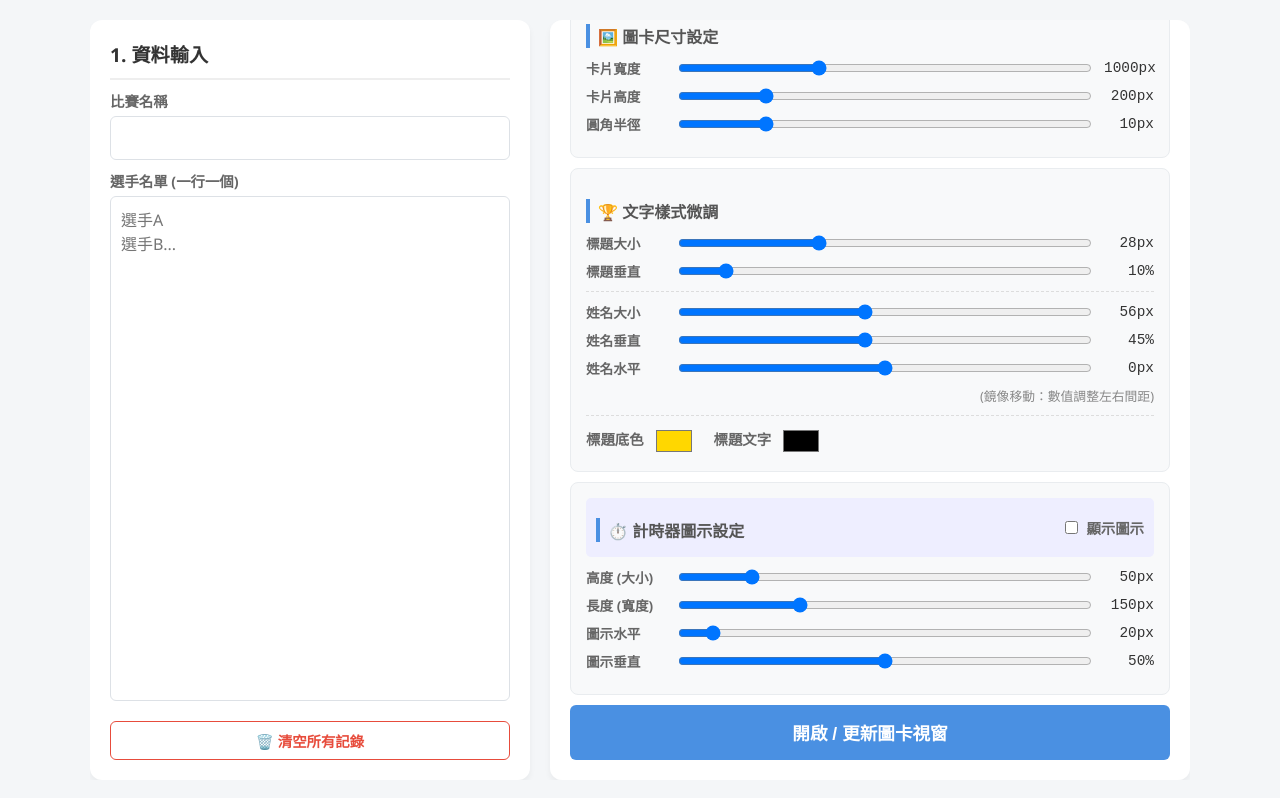
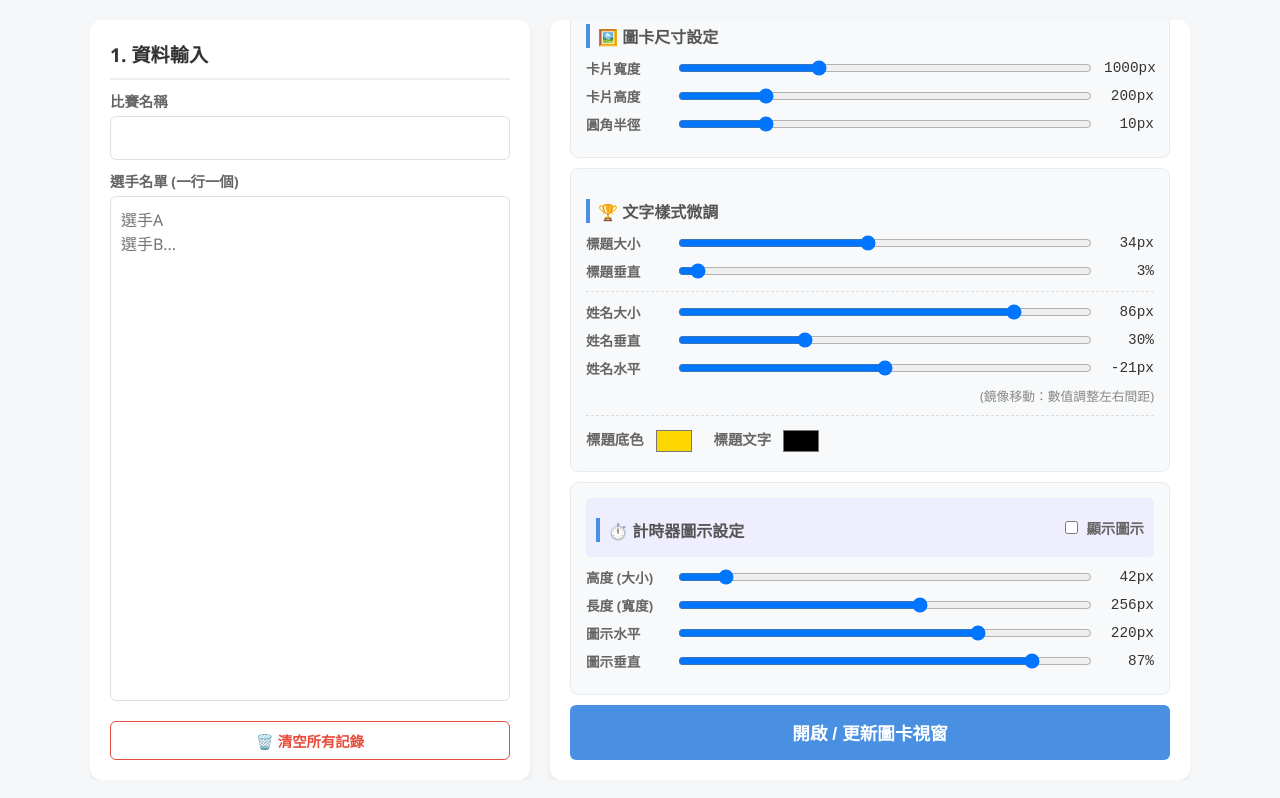
Before and after one commit to hkgolive01/Go-Stream-Cards, a plain HTML site: page index.html in a window 1280 px wide. Both pictures are taken after a click on the button "開啟 / 更新圖卡視窗". Drawn offline with Linux system fonts and the light colour scheme.

Commit message:
Update index.html

```diff
--- a/index.html
+++ b/index.html
@@ -242,30 +242,30 @@
 
                 <div class="slider-row">
                     <label>標題大小</label>
-                    <input type="range" id="title-size" min="12" max="60" value="28">
-                    <span class="value-display" id="val-title-size">28px</span>
+                    <input type="range" id="title-size" min="12" max="60" value="34">
+                    <span class="value-display" id="val-title-size">34px</span>
                 </div>
                 <div class="slider-row">
                     <label>標題垂直</label>
-                    <input type="range" id="title-top" min="0" max="100" value="10">
-                    <span class="value-display" id="val-title-top">10%</span>
+                    <input type="range" id="title-top" min="0" max="100" value="3">
+                    <span class="value-display" id="val-title-top">3%</span>
                 </div>
 
                 <div class="slider-row" style="border-top: 1px dashed #ddd; margin-top: 10px; padding-top: 10px;">
                     <label>姓名大小</label>
-                    <input type="range" id="name-size" min="20" max="100" value="56">
-                    <span class="value-display" id="val-name-size">56px</span>
+                    <input type="range" id="name-size" min="20" max="100" value="86">
+                    <span class="value-display" id="val-name-size">86px</span>
                 </div>
                 <div class="slider-row">
                     <label>姓名垂直</label>
-                    <input type="range" id="name-top" min="0" max="100" value="45">
-                    <span class="value-display" id="val-name-top">45%</span>
+                    <input type="range" id="name-top" min="0" max="100" value="30">
+                    <span class="value-display" id="val-name-top">30%</span>
                 </div>
 
                 <div class="slider-row">
                     <label>姓名水平</label>
                     <input type="range" id="name-offset-x" min="-200" max="200" value="0">
-                    <span class="value-display" id="val-name-offset-x">0px</span>
+                    <span class="value-display" id="val-name-offset-x">-21px</span>
                 </div>
                 <div style="font-size:0.8rem; color:#888; text-align:right; margin-bottom:5px;">
                     (鏡像移動：數值調整左右間距)
@@ -294,24 +294,24 @@
 
                 <div class="slider-row">
                     <label>高度 (大小)</label>
-                    <input type="range" id="timer-size" min="30" max="150" value="50">
-                    <span class="value-display" id="val-timer-size">50px</span>
+                    <input type="range" id="timer-size" min="30" max="150" value="42">
+                    <span class="value-display" id="val-timer-size">42px</span>
                 </div>
                 <div class="slider-row">
                     <label>長度 (寬度)</label>
-                    <input type="range" id="timer-width" min="50" max="400" value="150">
-                    <span class="value-display" id="val-timer-width">150px</span>
+                    <input type="range" id="timer-width" min="50" max="400" value="256">
+                    <span class="value-display" id="val-timer-width">256px</span>
                 </div>
 
                 <div class="slider-row">
                     <label>圖示水平</label>
-                    <input type="range" id="timer-x" min="0" max="300" value="20">
-                    <span class="value-display" id="val-timer-x">20px</span>
+                    <input type="range" id="timer-x" min="0" max="300" value="220">
+                    <span class="value-display" id="val-timer-x">220px</span>
                 </div>
                 <div class="slider-row">
                     <label>圖示垂直</label>
-                    <input type="range" id="timer-y" min="0" max="100" value="50">
-                    <span class="value-display" id="val-timer-y">50%</span>
+                    <input type="range" id="timer-y" min="0" max="100" value="87">
+                    <span class="value-display" id="val-timer-y">87%</span>
                 </div>
             </div>
 
@@ -572,8 +572,7 @@
             }
 
             // 單純的時鐘 SVG，不含背景
-            const clockSvg = `<svg xmlns="http://www.w3.org/2000/svg" viewBox="0 0 24 24" fill="none" stroke="white" stroke-width="2" stroke-linecap="round" stroke-linejoin="round"><circle cx="12" cy="12" r="10"></circle><polyline points="12 6 12 12 16 14"></polyline></svg>`;
-
+          const clockSvg = `<svg xmlns="http://www.w3.org/2000/svg" viewBox="0 0 24 24" fill="none" stroke="currentColor" stroke-width="2" stroke-linecap="round" stroke-linejoin="round"><circle cx="12" cy="12" r="10"></circle><polyline points="12 6 12 12 16 14"></polyline></svg>`;
             const popupContent = `
                 <!DOCTYPE html>
                 <html lang="zh-TW">
@@ -635,26 +634,41 @@
                             border: 3px solid #fff; box-shadow: 0 0 15px rgba(0,0,0,0.4); z-index: 5;
                         }
 
-                        /* Timer Container (Capsule) */
+                   /* --- 計時器容器設定 --- */
 .timer-container {
     position: absolute;
     z-index: 8;
-                            background-color: rgba(0,0,0,0.6);
-                            border: 2px solid white;
-                            border-radius: 999px; /* Capsule shape */
+    background-color: transparent; /* 背景透明 */
+
+    /* 這裡設定邊框寬度與樣式，但顏色設為 currentColor (跟隨文字顏色) */
+    border: 4px solid currentColor;
+
+    border-radius: 999px;
     display: flex;
     align-items: center;
     padding: 0;
     box-sizing: border-box;
-                            box-shadow: 0 4px 8px rgba(0,0,0,0.3);
+    box-shadow: none;
 }
 
-                        /* Clock Icon inside Timer */
+/* --- 設定黑方計時器的顏色 --- */
+/* 對應變數 --black-player-color: #ff6a00 */
+#timer-black {
+    color: #ff6a00;
+}
+
+/* --- 設定白方計時器的顏色 --- */
+/* 對應變數 --white-player-color: #e74c3c */
+#timer-white {
+    color: #e74c3c;
+}
                      .timer-icon-svg {
-                            height: 80%; /* leave some padding */
+    height: 80%;
     aspect-ratio: 1/1;
-                            margin-left: 10%; /* slight padding from left */
-                            filter: drop-shadow(0 2px 2px rgba(0,0,0,0.5));
+    margin-left: 10%;
+    /* 這裡不需要再設 stroke，因為 SVG 裡已經寫了 stroke="currentColor" */
+    /* 稍微加一點陰影讓它更立體 */
+    filter: drop-shadow(0 2px 2px rgba(0,0,0,0.3));
 }
 
                     </style>
```
Lines whose indentation alone changed are shown as unchanged.
